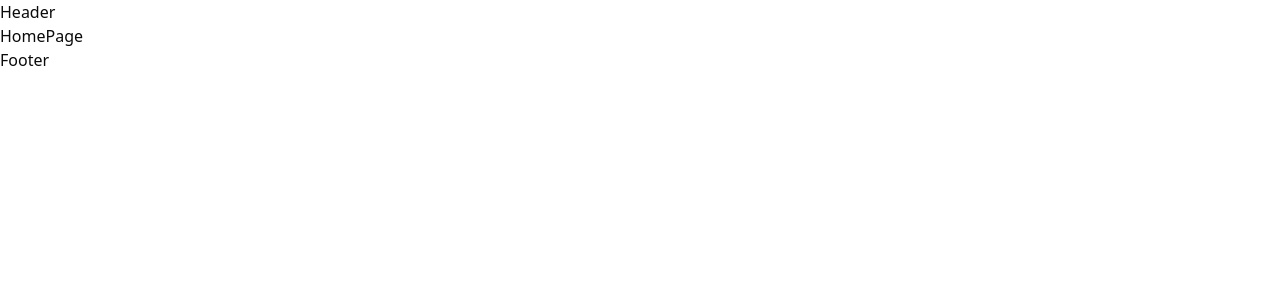
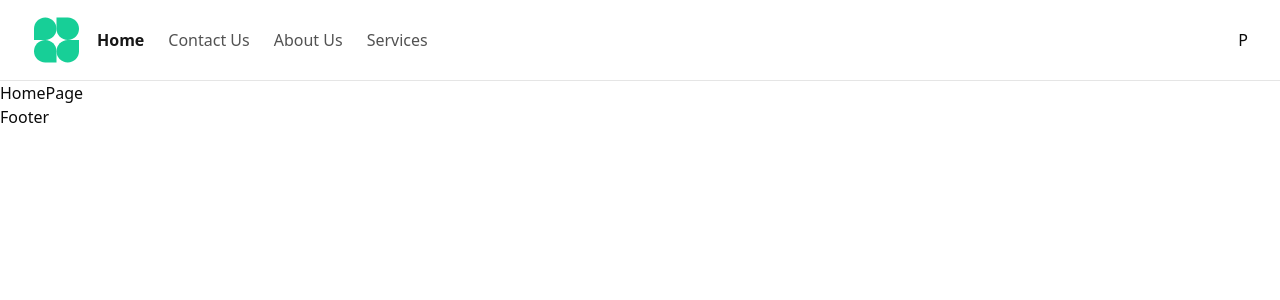
Before and after one commit to Sugata23/interview.io, a React (Vite) app: page / in a window 1280 px wide. Shown: the top 300 px of the page. Built offline with nearby package versions, Linux system fonts and the light colour scheme; no server answers.

Commit message:
working on the header and mobile view setup

```diff
--- a/src/components/header.tsx
+++ b/src/components/header.tsx
@@ -1,8 +1,52 @@
+import { useAuth } from "@clerk/clerk-react"
+import { Container } from "./container";
+import { cn } from "@/lib/utils";
+import { NavLink } from "react-router";
+
+import { LogoContainer } from "./logoContainer";
+import { NavigationRoutes } from "./navigationRoutes";
+import { ProfileContainer } from "./profileContainer";
 
 const Header = () => {
+  const { userId } = useAuth();
+
   return (
-    <div>Header</div>
-  )
+    <header className={cn("w-full border-b duration-150 transition-all ease-in-out")}>
+      <Container>
+        <div className="flex items-center w-full gap-4">
+          {/* logo section */}
+          <LogoContainer />
+
+          {/* navigation routes */}
+          <nav className="hidden md:flex items-center gap-3">
+            <NavigationRoutes />
+            {userId && (
+              <NavLink
+                to={"/generate"}
+                className={({ isActive }) =>
+                  cn(
+                    "text-base text-neutral-600",
+                    isActive && "text-neutral-900 font-semibold"
+                  )
+                }
+              >
+                Take An Interview
+              </NavLink>
+            )}
+          </nav>
+
+          <div className="ml-auto flex items-center gap-6">
+            {/* profile section */}
+            <ProfileContainer />
+
+            {/* mobile toggle section */}
+            {/* <ToggleContainer /> */}
+          </div>
+
+        </div>
+      </Container>
+    </header>
+  );
 }
 
 export default Header
--- /dev/null
+++ b/src/components/logoContainer.tsx
@@ -0,0 +1,9 @@
+import { Link } from "react-router"
+
+export const LogoContainer = () => {
+    return (
+        <Link to="/">
+            <img src="/assets/svg/logo.svg" alt="Interview.io"  className="min-w-10 min-h-10 object-contain"/>
+        </Link>
+    )
+}
--- /dev/null
+++ b/src/components/navigationRoutes.tsx
@@ -0,0 +1,35 @@
+import { MainRoutes } from "@/lib/helpers";
+import { cn } from "@/lib/utils";
+import { NavLink } from "react-router";
+
+interface NavigationRoutesProps {
+    isMobile?: boolean;
+}
+
+export const NavigationRoutes = ({
+    isMobile = false,
+}: NavigationRoutesProps) => {
+    return (
+        <ul
+            className={cn(
+                "flex items-center gap-6",
+                isMobile && "items-start flex-col gap-8"
+            )}
+        >
+            {MainRoutes.map((route) => (
+                <NavLink
+                    key={route.href}
+                    to={route.href}
+                    className={({ isActive }) =>
+                        cn(
+                            "text-base text-neutral-600",
+                            isActive && "text-neutral-900 font-semibold"
+                        )
+                    }
+                >
+                    {route.label}
+                </NavLink>
+            ))}
+        </ul>
+    );
+};
--- /dev/null
+++ b/src/components/profileContainer.tsx
@@ -0,0 +1,6 @@
+
+export const ProfileContainer = () => {
+    return (
+        <div>P</div>
+    )
+}
--- /dev/null
+++ b/src/lib/helpers.ts
@@ -0,0 +1,18 @@
+export const MainRoutes = [
+    {
+        label: "Home",
+        href: "/",
+    },
+    {
+        label: "Contact Us",
+        href: "/contact",
+    },
+    {
+        label: "About Us",
+        href: "/about",
+    },
+    {
+        label: "Services",
+        href: "/services",
+    },
+];
```
